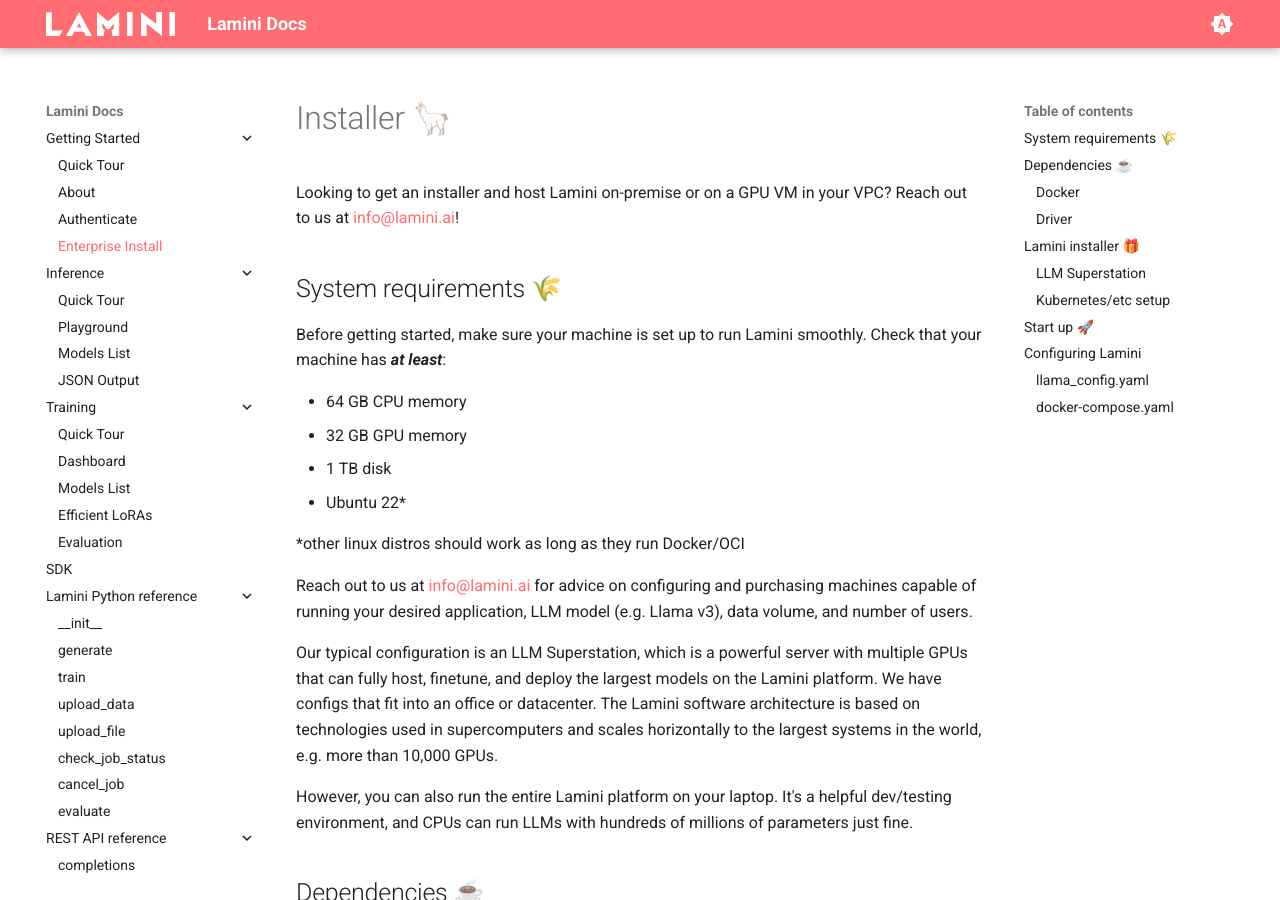
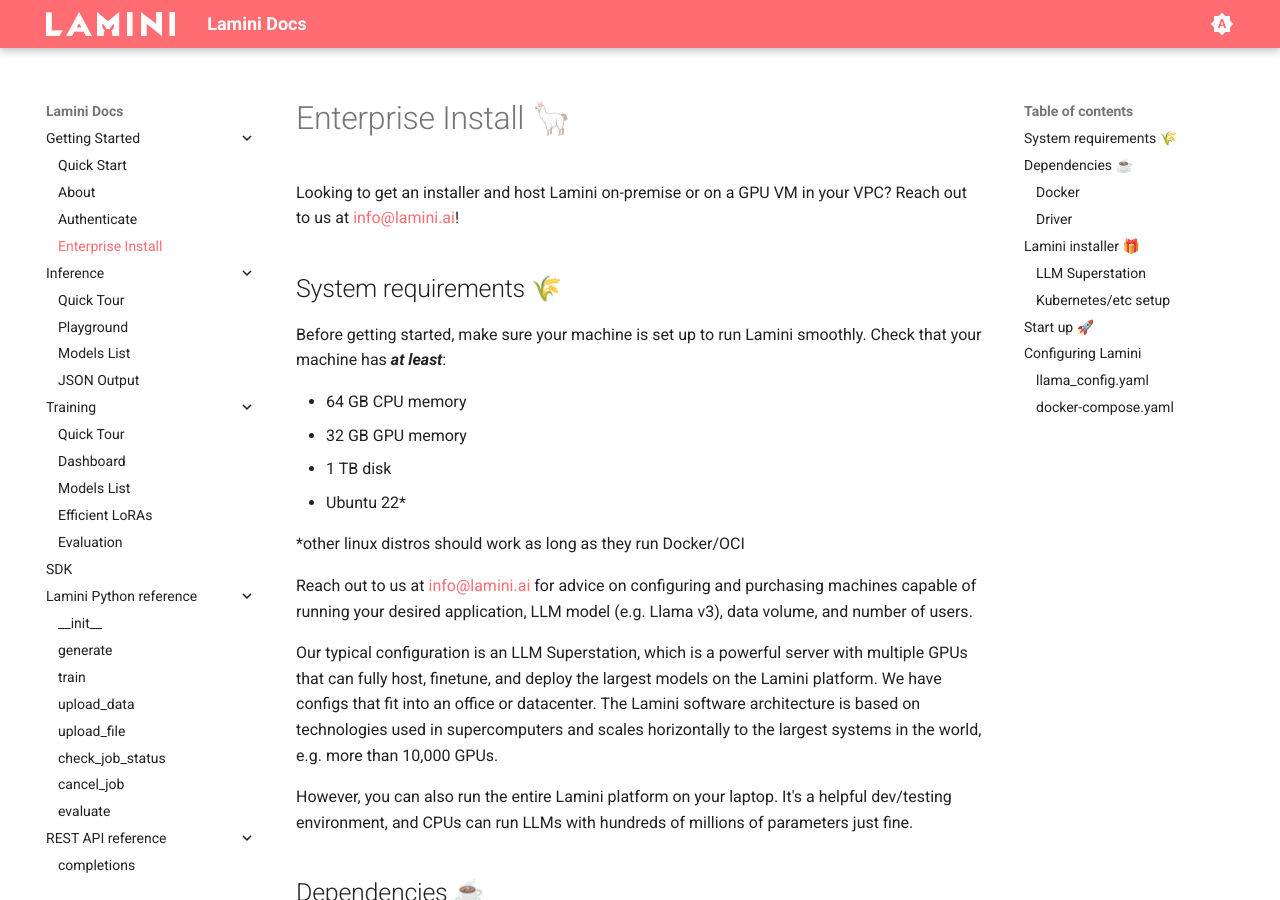
Before and after one commit to lamini-ai/lamini-ai.github.io, an MkDocs documentation site: the page built from docs/enterprise_install.md, in a window 1280 px wide and 900 px high. Built offline with MkDocs 1.6.1 and Material for MkDocs 9.7.7, drawn with Linux system fonts in a browser that asks for light colours.

Commit message:
Update titles

```diff
--- a/docs/enterprise_install.md
+++ b/docs/enterprise_install.md
@@ -1,4 +1,4 @@
-# Installer 🦙
+# Enterprise Install 🦙
 
 Looking to get an installer and host Lamini on-premise or on a GPU VM in your VPC? Reach out to us at [info@lamini.ai](mailto:info@lamini.ai)!
 
--- a/mkdocs.yml
+++ b/mkdocs.yml
@@ -58,7 +58,7 @@
 # Page tree
 nav:
   - Getting Started:
-      - Quick Tour: index.md
+      - Quick Start: index.md
       - About: about.md
       - Authenticate: get_started/authenticate.md
       - Enterprise Install: enterprise_install.md
```
Also changed, not shown: docs/index.md (+1 -1 lines).
